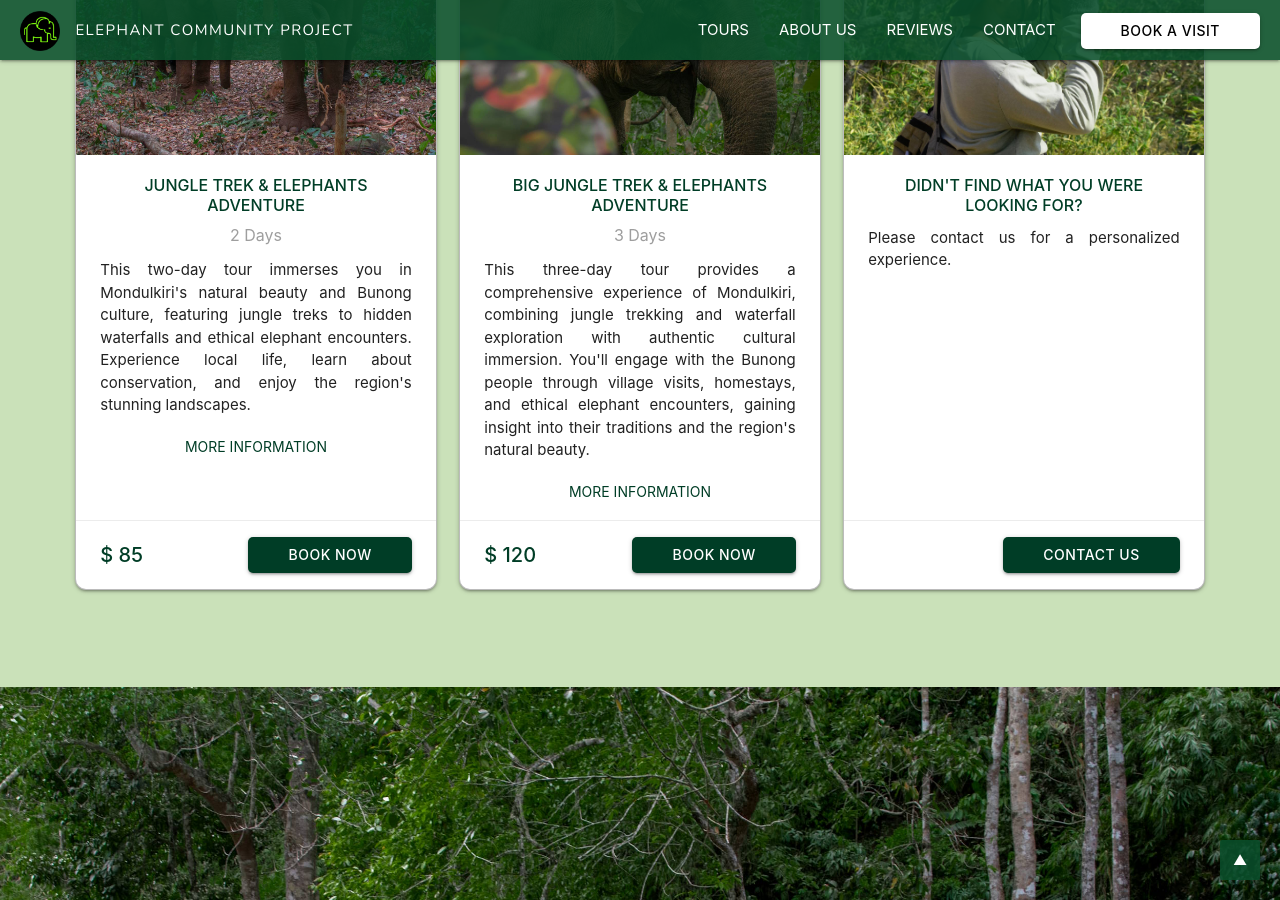
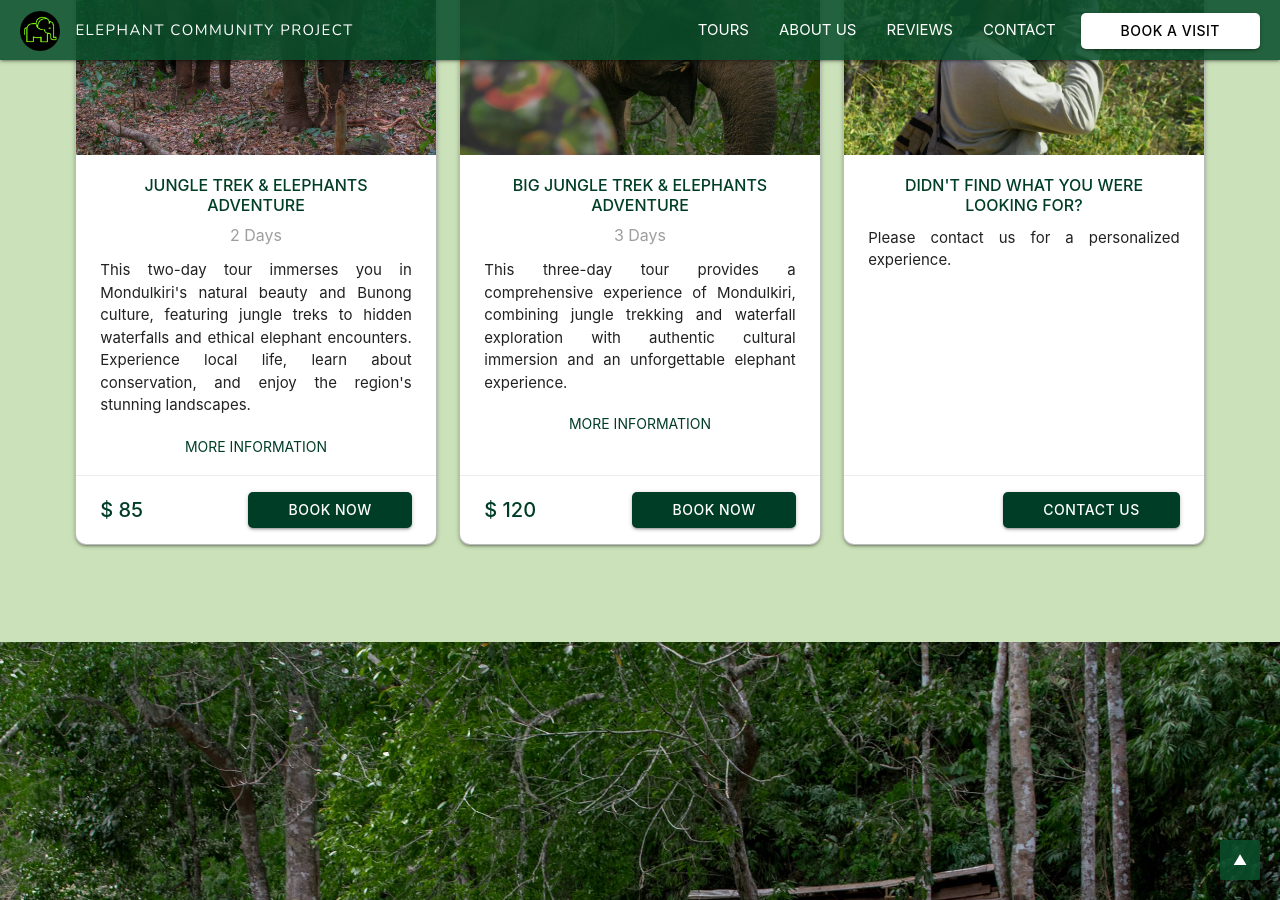
Before and after one commit to yong-lim/elephant, a Jekyll site: the page built from index.md, in a window 1280 px wide and 900 px high, scrolled down 1834 px. Built offline with Jekyll 4.4.1, drawn with Linux system fonts in a browser that asks for light colours; nearby versions of some CDN libraries.

Commit message:
Tours: short-description shorter & CSS & Modal changes

```diff
--- a/_data/tours.yml
+++ b/_data/tours.yml
@@ -152,7 +152,7 @@
   price: "$ 120"
   code: "jje"
   btn-text: "Book Now"
-  short-description: "This three-day tour provides a comprehensive experience of Mondulkiri, combining jungle trekking and waterfall exploration with authentic cultural immersion. You'll engage with the Bunong people through village visits, homestays, and ethical elephant encounters, gaining insight into their traditions and the region's natural beauty."
+  short-description: "This three-day tour provides a comprehensive experience of Mondulkiri, combining jungle trekking and waterfall exploration with authentic cultural immersion and an unforgettable elephant experience."
   description:
   highlights: >
     Jungle trekking (bamboo forest, cave, streams, valleys).
--- a/_includes/tours.html
+++ b/_includes/tours.html
@@ -38,26 +38,25 @@
                 <span class="price text-primary">{{ tour.price }}</span>
                 <a href="#contact" class="btn">{{ tour.btn-text }}</a>
               </div>
-
-
             </div>
 
             <!-- Modal -->
+            {% unless tour.description == "" %}
             <div id="modal{{ forloop.index }}" class="modal center-align">
-              <div class="tour">
+              <div class="tour-modal">
 
-                <!-- Modal Images -->
+                <!-- Modal: Images -->
                 <div class="row mobile-scrollable-row">
                   {% for i in (1..3) %}
                   <div class="col s6 m4">
                     <a href="assets/img/tours/{{ tour.code }}-{{ i }}.jpg" data-gallery="g1" class="glightbox">
-                    <img src="assets/img/tours/{{ tour.code }}-{{ i }}.jpg" alt="" class="responsive-img">
+                      <img src="assets/img/tours/{{ tour.code }}-{{ i }}.jpg" alt="" class="responsive-img">
                     </a>
                   </div>
                   {% endfor %}
                 </div>
 
-                <!-- Tour Info -->
+                <!-- Modal: Tour Info -->
                 <div class="container">
                   <div class="custom-title uppercase">{{ tour.title }}</div>
                   <span class="subtitle grey-text">{{ tour.days }}</span>
@@ -69,7 +68,7 @@
                   </div>
                 </div>
 
-                <!-- Price, "Book Now", "Close" -->
+                <!-- Modal: Price, "Book Now", "Close" -->
                 <div class="container space-between">
                   <span class="price text-primary">{{ tour.price }}</span>
                   <a href="#contact" class="btn modal-close">Book Now</a>
@@ -78,10 +77,10 @@
               </div>
 
             </div>
+            {% endunless %}
 
           </div>
         </div>
-
 
         {% if remainder == 0 %}
       </div>
```
